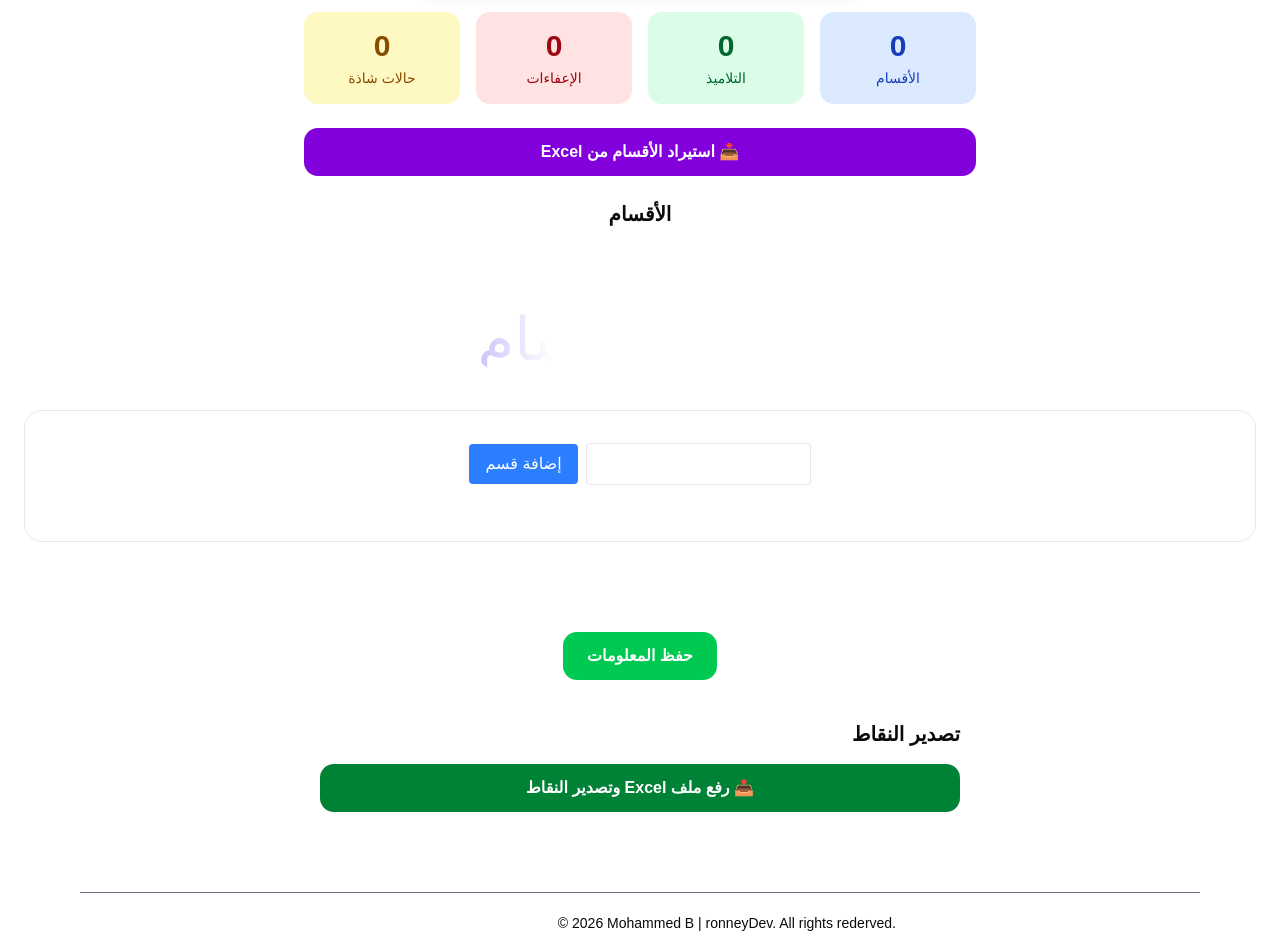
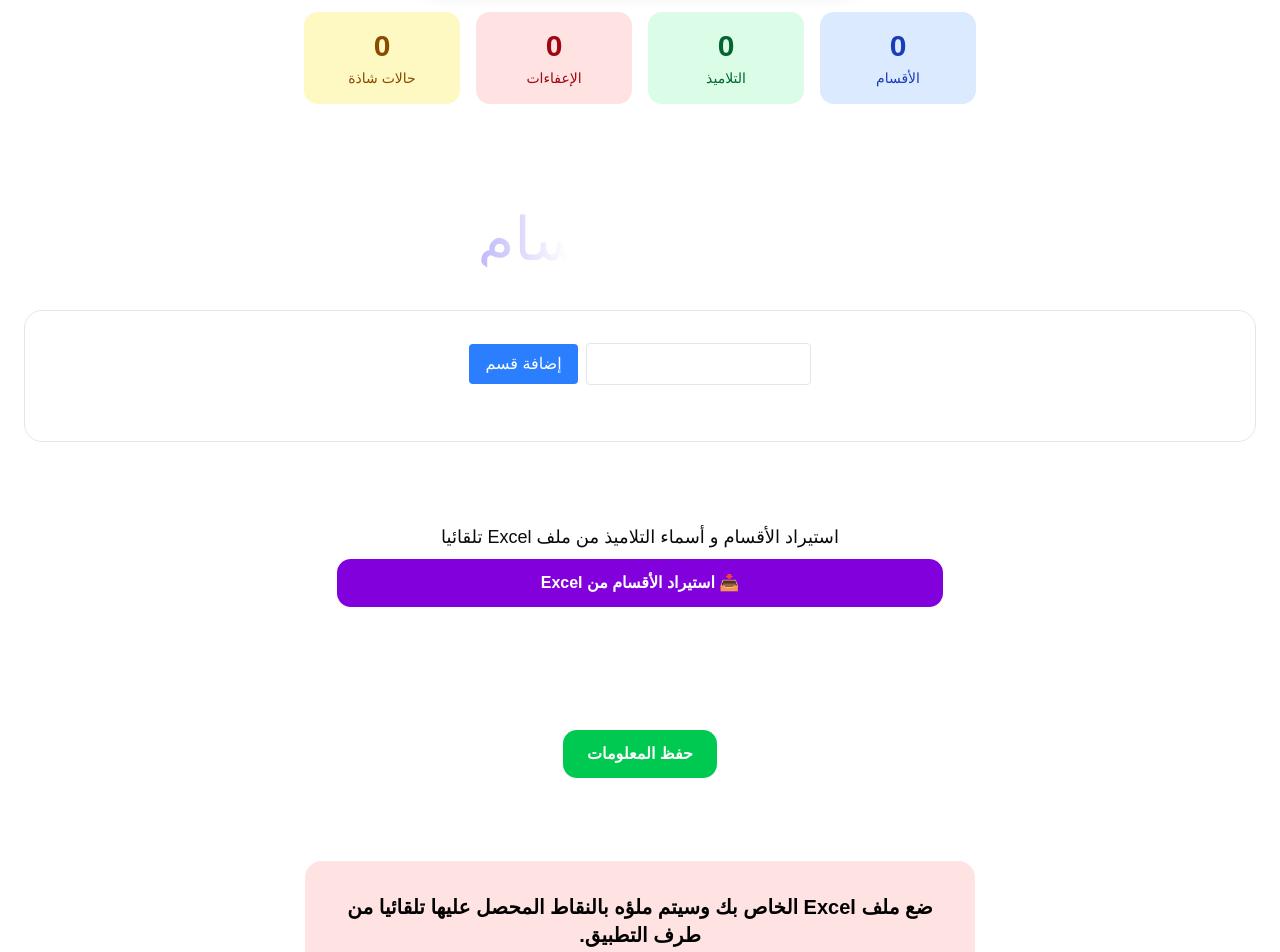
Before and after one commit to ronney0611-dev/EPS-HighSchool, a Next.js app: page /profile in a window 1280 px wide. Shown: the part 440-1392 px from the top of the page. Built offline with nearby package versions, Linux system fonts and the light colour scheme.

Commit message:
fixing UI

```diff
--- a/app/profile/page.tsx
+++ b/app/profile/page.tsx
@@ -139,22 +139,8 @@ const ProfilePage = () => {
                 </div>
             </div>
 
-            {/* Excel import button */}
-            <div className='w-full max-w-2xl'>
-                <label className='flex items-center justify-center gap-2 bg-purple-700 hover:bg-purple-800 text-white px-6 py-3 rounded-xl cursor-pointer font-semibold w-full'>
-                    📥 استيراد الأقسام من Excel
-                    <input
-                        type="file"
-                        accept=".xlsx"
-                        className="hidden"
-                        onChange={handleExcelUpload}
-                    />
-                </label>
-            </div>
-
             {/* classes summary */}
             <div className='w-full max-w-2xl flex flex-col gap-3'>
-                <h2 className='text-xl font-bold text-center'>الأقسام</h2>
                 {classes.map((c, i) => (
                     <div key={i} className='bg-white text-black rounded-xl p-4 flex justify-between items-center'>
                         <span className='font-bold text-lg'>{c.name}</span>
@@ -179,8 +165,22 @@ const ProfilePage = () => {
                         ادارة الاقسام
                     </GradientText>
                 </div>
+                {/* Excel import button */}
+
                 <div className='w-full border border-gray-200 my-4 rounded-2xl overflow-hidden'>
                     <ManageClasses classes={classes} setClasses={setClasses} />
+                </div>
+                <div className='w-full max-w-2xl border border-white rounded-2xl p-8 my-8 text-center'>
+                    <h2 className='text-lg font-medium mb-2'>استيراد الأقسام و أسماء التلاميذ من ملف Excel تلقائيا</h2>
+                    <label className='flex items-center justify-center gap-2 bg-purple-700 hover:bg-purple-800 text-white px-6 py-3 rounded-xl cursor-pointer font-semibold w-full'>
+                        📥 استيراد الأقسام من Excel
+                        <input
+                            type="file"
+                            accept=".xlsx"
+                            className="hidden"
+                            onChange={handleExcelUpload}
+                        />
+                    </label>
                 </div>
                 <hr className='border border-white w-full my-4 mx-8' />
             </div>
@@ -191,9 +191,10 @@ const ProfilePage = () => {
                     alert('تم الحفظ ✓')
                     window.location.reload()
                 }}
-                className='bg-green-500 text-white px-6 py-3 rounded-xl font-bold mt-4'>
+                className='bg-green-500 text-white px-6 py-3 rounded-xl font-bold cursor-pointer'>
                 حفظ المعلومات
             </button>
+            <hr className='border border-white w-full my-4 mx-8' />
 
             {/* Modal */}
             {showModal && (
@@ -242,9 +243,9 @@ const ProfilePage = () => {
 
                 </div>
             )}
-            <div className='w-full max-w-2xl'>
-                        <AllNotes />
-                    </div>
+            <div className='w-full max-w-2xl border border-white rounded-2xl p-4 bg-red-100 text-black'>
+                <AllNotes />
+            </div>
         </div>
     )
 }
--- a/components/AllNotes.tsx
+++ b/components/AllNotes.tsx
@@ -99,8 +99,10 @@ const AllNotes = () => {
     }
 
     return (
-        <div dir="rtl" className='flex flex-col gap-4 p-4'>
-            <h2 className='text-xl font-bold'>تصدير النقاط</h2>
+        <div dir="rtl" className='flex flex-col gap-4 p-4 text-center'>
+            <p className='text-xl font-bold'> ضع ملف
+                Excel الخاص بك وسيتم ملؤه بالنقاط المحصل عليها تلقائيا من طرف التطبيق.
+            </p>
             <label className='flex items-center justify-center gap-2 bg-green-700 hover:bg-green-800 text-white px-6 py-3 rounded-xl cursor-pointer font-semibold w-full'>
                 📤 رفع ملف Excel وتصدير النقاط
                 <input
@@ -110,6 +112,7 @@ const AllNotes = () => {
                     onChange={handleExcelUpload}
                 />
             </label>
+            <p className='text-sm text-red-900'>ملاحظة: يرجى التاكد من ملء جميع العلامات الخاصة بالتلاميذ في التطبيق قبل تصدير النقاط </p>
         </div>
     )
 }
--- a/pages/ManageClasses.tsx
+++ b/pages/ManageClasses.tsx
@@ -73,7 +73,7 @@ const ManageClasses = ({ classes: classesProp, setClasses: setClassesProp }: Pro
                     type="text"
                     value={classInput}
                     onChange={(e) => setClassInput(e.target.value)}
-                    placeholder="اسم القسم"
+                    placeholder=" اسم القسم (يدويا)"
                     className='border p-2 rounded text-white'
                 />
                 <button onClick={addClass} className='bg-blue-500 text-white px-4 py-2 rounded'>إضافة قسم</button>
--- a/pages/TakwinTahsili.tsx
+++ b/pages/TakwinTahsili.tsx
@@ -215,7 +215,7 @@ const TakwinTahsili = () => {
                     </tbody>
                 </table>
             </main>
-            <div className='flex justify-center my-4' >
+            <div className='flex justify-center my-4 ' >
                 <button
                     onClick={handleSave}
                     className='bg-blue-700 text-white px-6 py-2 rounded-xl text-sm cursor-pointer'>
```
